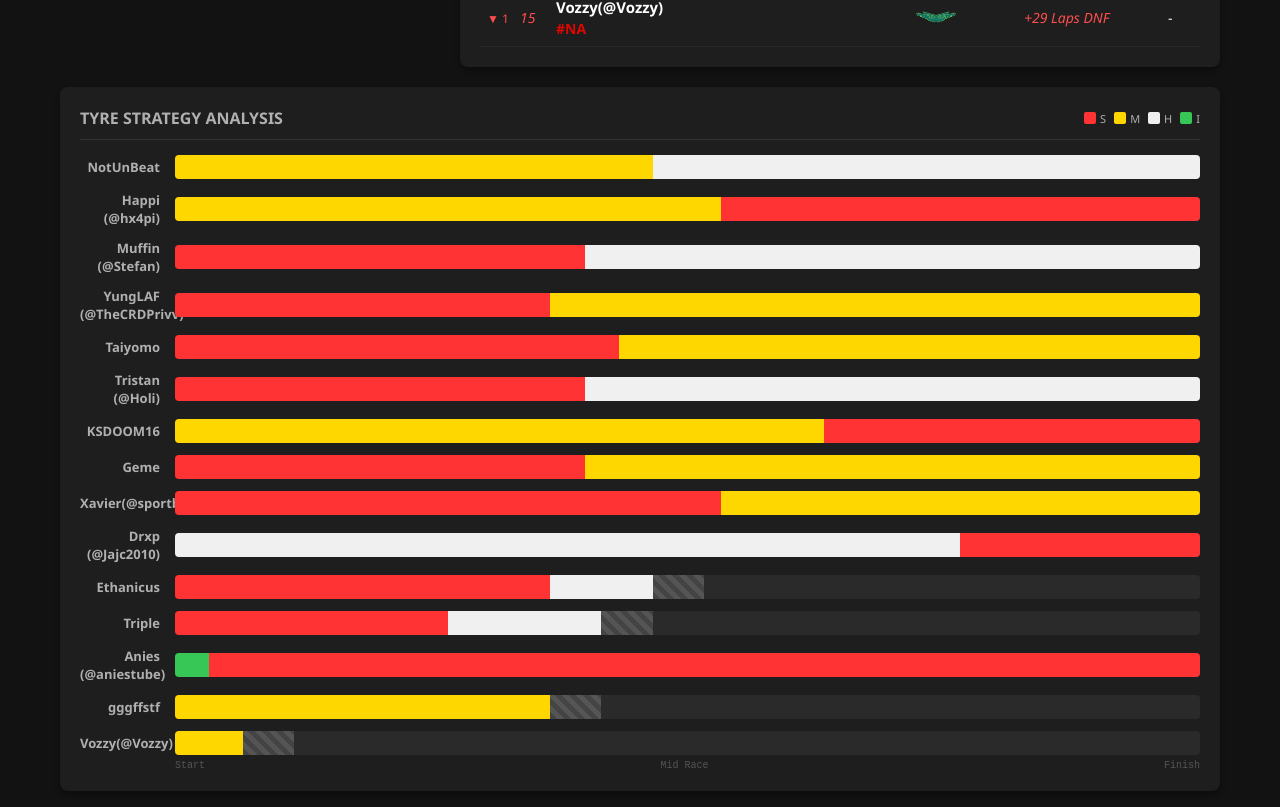
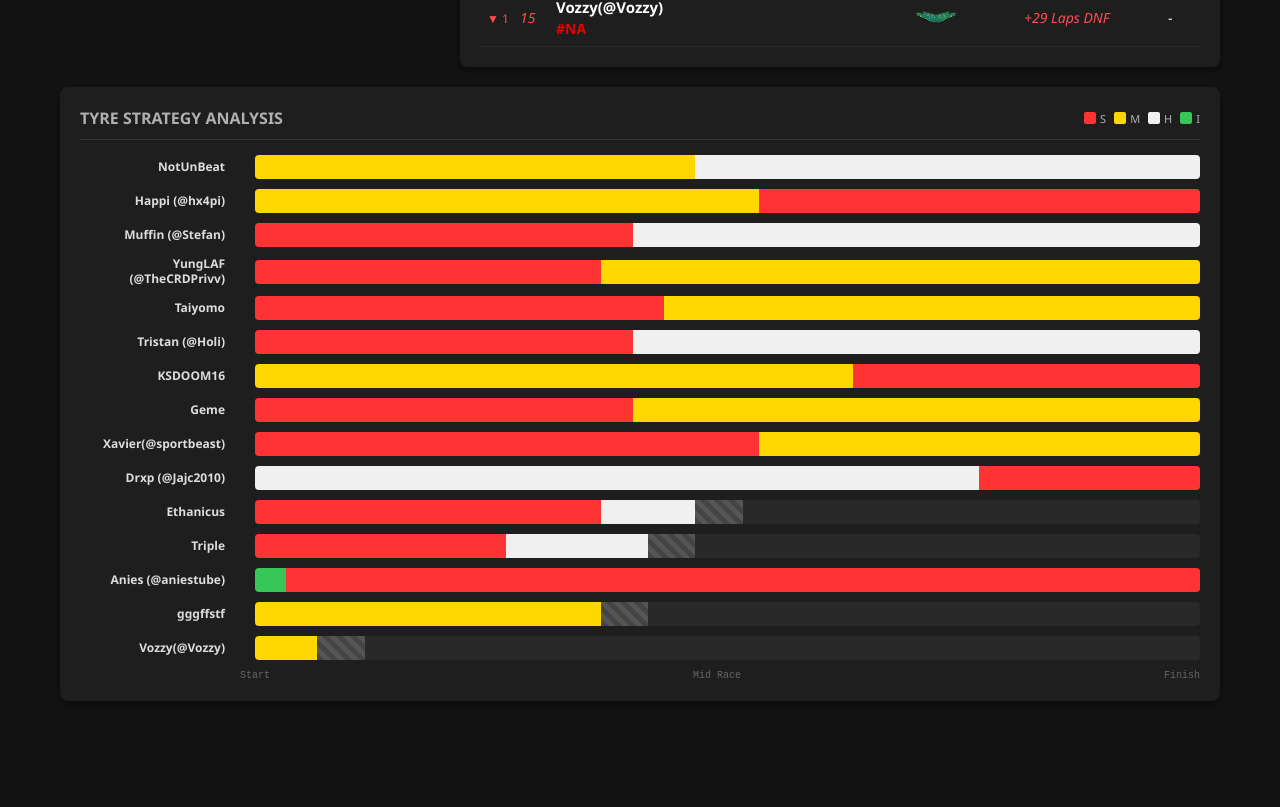
Before and after one commit to Sl0th899/pma-league, a React (Vite) app: page /race/s1-r1 in a window 1280 px wide. Shown: the part 2057-2864 px from the top of the page. After the commit the page ends 2778 px from the top, so only its background shows below. Built offline with nearby package versions, Linux system fonts and the light colour scheme.

Commit message:
minor updates to race stratergies

```diff
--- a/src/components/race/StrategyChart.jsx
+++ b/src/components/race/StrategyChart.jsx
@@ -1,12 +1,10 @@
 import React from 'react';
-import driversList from '../../data/drivers.json'; // 1. Import the drivers list
+import driversList from '../../data/drivers.json';
 
 const StrategyChart = ({ data }) => {
 
-  // 2. Helper function to find the name from the ID
   const getDriverName = (id) => {
     const driver = driversList.find(d => d.id === id);
-    // Returns the driver name, or falls back to the ID if not found
     return driver ? driver.name : id;
   };
 
@@ -23,22 +21,48 @@ const StrategyChart = ({ data }) => {
         </div>
       </div>
 
-      <div className="strat-grid">
+      <div className="strat-grid" style={{ display: 'flex', flexDirection: 'column', gap: '10px' }}>
         {data.map((driverStrat) => (
-          // 3. Changed key to use driverId
-          <div className="strat-row" key={driverStrat.driverId}>
+          // ROW CONTAINER: Uses Flexbox to separate Name and Bar
+          <div
+            className="strat-row"
+            key={driverStrat.driverId}
+            style={{ display: 'flex', alignItems: 'center', width: '100%' }}
+          >
 
-            {/* 4. Use the helper function to display the Real Name */}
-            <div className="strat-driver">
+            {/* 1. DRIVER NAME: Fixed Width (160px) so it never gets covered */}
+            <div
+                className="strat-driver"
+                style={{
+                    width: '160px',       // Reserve space for long names
+                    minWidth: '160px',    // Prevent shrinking
+                    paddingRight: '15px', // Space between text and bar
+                    fontSize: '12px',
+                    lineHeight: '1.2',
+                    wordWrap: 'break-word',
+                    color: '#ddd'
+                }}
+            >
                 {getDriverName(driverStrat.driverId)}
             </div>
 
-            <div className="strat-track">
+            {/* 2. STRATEGY BAR: Takes remaining space (flex: 1) */}
+            <div
+                className="strat-track"
+                style={{
+                    flex: 1,              // Take all remaining width
+                    height: '24px',       // Fixed height for the bar container
+                    backgroundColor: 'rgba(255,255,255,0.05)',
+                    display: 'flex',
+                    borderRadius: '4px',
+                    overflow: 'hidden'    // Ensures rounded corners work
+                }}
+            >
               {driverStrat.stints.map((stint, index) => (
                 <div
                   key={index}
                   className={`stint-bar bg-${stint.compound}`}
-                  style={{ width: `${stint.percent}%` }}
+                  style={{ width: `${stint.percent}%`, height: '100%' }}
                   data-info={stint.label}
                 ></div>
               ))}
@@ -47,7 +71,8 @@ const StrategyChart = ({ data }) => {
         ))}
       </div>
 
-      <div className="lap-axis">
+      {/* Axis Labels: Adjusted margin to align with the new bars */}
+      <div className="lap-axis" style={{ display: 'flex', justifyContent: 'space-between', paddingLeft: '160px', marginTop: '10px', fontSize: '10px', color: '#666' }}>
         <span>Start</span>
         <span>Mid Race</span>
         <span>Finish</span>
--- a/src/data/races.json
+++ b/src/data/races.json
@@ -182,12 +182,12 @@
     },
     "incidents": [
       "False Starts: Snow(81), Ksdooom(16), Drxp(31)",
+      "Lap 1 - Ethan(9) Retired (Lack of Pace)",
       "Lap 1 - Wadan(33) Crash (SC)",
-      "Lap 2 - Agent(NA) & Ethan(9) Crash",
+      "Lap 2 - Agent(NA) Crash",
       "Lap 9 - GGGF(42) Crash",
       "Lap 11 - YungLaf(7) Crash (Pitted for repair)",
       "Lap 18 - RED FLAG (Restart)",
-      "Restart L1 - Ethan(9) Crash (Again)",
       "Restart L4 - Anie(44) Crash"
     ],
     "raceResults": [
@@ -203,7 +203,7 @@
       { "pos": 10, "driverId": "drv_djvi", "gap": "+54.698", "status": "finished", "points": 1 },
       { "pos": 11, "driverId": "drv_sn0w", "gap": "+57.656 (+5s Pen)", "status": "finished", "points": 0 },
       { "pos": 12, "driverId": "drv_anie", "gap": "DNF", "status": "dnf", "points": 0 },
-      { "pos": 13, "driverId": "drv_etha", "gap": "DNF", "status": "dnf", "points": 0 },
+      { "pos": 13, "driverId": "drv_etha", "gap": "DNF (Retired)", "status": "dnf", "points": 0 },
       { "pos": 14, "driverId": "drv_gggf", "gap": "DNF", "status": "dnf", "points": 0 },
       { "pos": 15, "driverId": "drv_that", "gap": "DNF", "status": "dnf", "points": 0 },
       { "pos": 16, "driverId": "drv_agen", "gap": "DNF", "status": "dnf", "points": 0 }
@@ -309,9 +309,8 @@
       },
       {
         "driverId": "drv_etha", "stints": [
-          { "compound": "soft", "percent": 8, "label": "Soft (L1-2)" },
-          { "compound": "dnf", "percent": 64, "label": "Ret" },
-          { "compound": "soft", "percent": 5, "label": "Restart Crash" }
+          { "compound": "hard", "percent": 4, "label": "Hard (L1)" },
+          { "compound": "dnf", "percent": 5, "label": "Retired (Lack of Pace)" }
         ]
       },
       {
```
